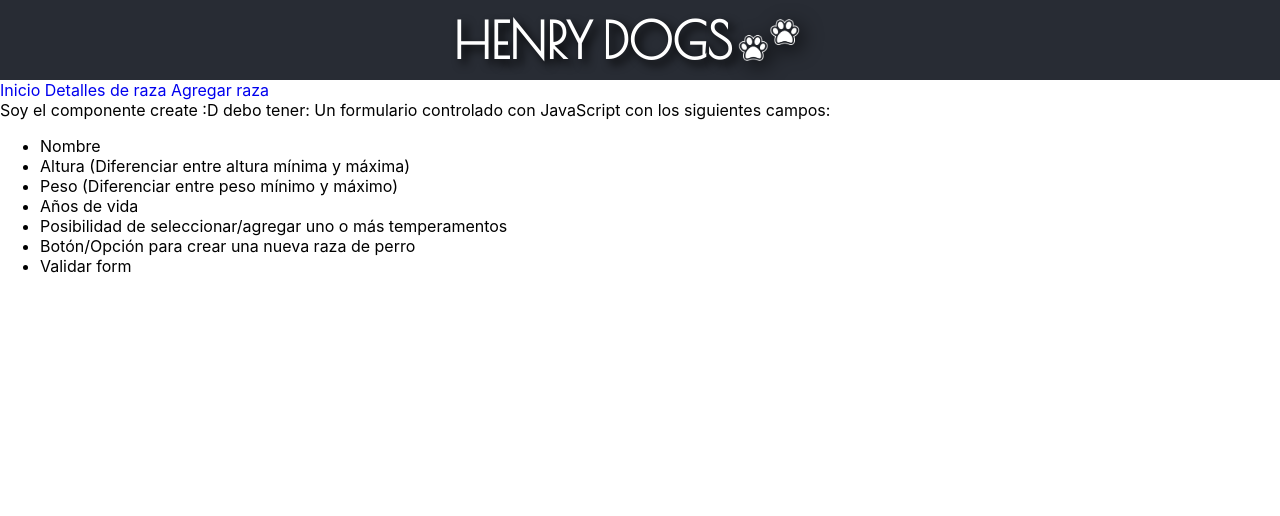
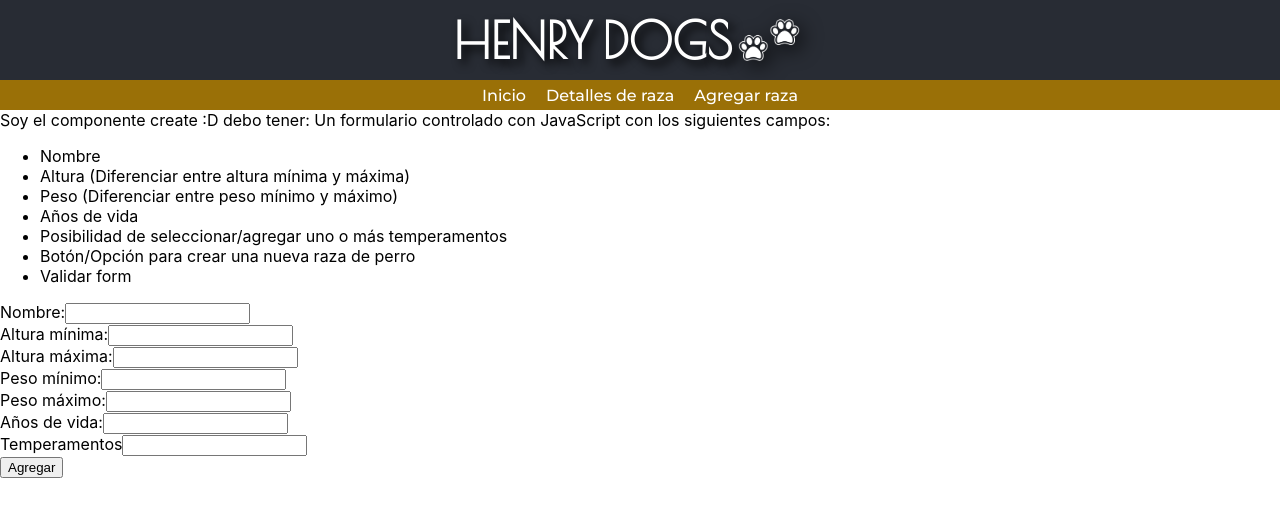
Before and after one commit to Ramiin/HENRY-DOGS, a React (Create React App) app in the folder client/: page /create in a window 1280 px wide. Shown: the top 516 px of the page. Built offline with nearby package versions, Linux system fonts and the light colour scheme; no server answers.

Commit message:
Form v1 without temps

```diff
--- a/client/src/Global.css
+++ b/client/src/Global.css
@@ -3,11 +3,13 @@
 html{
   padding: 0px;
   margin: 0px;
+
 }
 
 body{
   padding: inherit;
   margin: inherit;
+
 }
 
 a {
@@ -95,3 +97,28 @@ a {
   margin-left: -20px;
   filter: invert(100%) drop-shadow(5px 5px 10px black);;
 }
+
+
+/*  NAV BAR */
+
+
+#nav-bar{
+  display: flex;
+  align-items: center;
+  justify-content: center;
+  height: 30px;
+  width: 100%;
+  background-color: #9a7007;
+  }
+
+#nav-bar a{
+  color: white;
+  margin: auto 10px;
+  font-family: 'Montserrat', sans-serif;
+}
+
+.form-error{
+  margin: 0px;
+  color: red;
+  font-size: 12px;
+}
--- a/client/src/components/Create.jsx
+++ b/client/src/components/Create.jsx
@@ -1,6 +1,65 @@
-import React from 'react';
+import React, { useState, useEffect } from 'react';
+import { useDispatch, useSelector } from 'react-redux';
+import { getTemperaments } from '../redux/actions';
+import axios from 'axios';
+
 
 export default function Create(){
+
+
+
+    const [form, setForm] = useState({});
+    const [body, setBody] = useState({});
+    const [errors, setErrors] = useState({});
+    const temperaments = useSelector(state => state.temps);
+    const dispatch = useDispatch();
+
+    useEffect(()=>{
+        dispatch(getTemperaments())
+    }, [])
+
+    function handleFields(e){
+        setErrors(prevState => {
+            return {...prevState, [e.target.name]: ''}})
+        setForm(prevState => {
+            return {...prevState, [e.target.name]: e.target.value}
+        })
+
+
+    }
+
+    function handleErrors(e){
+
+        let error = function(){
+            if (e.target.name==='name') return 'El campo debe contener solo letras.';
+            if (e.target.name==='minheight' || e.target.name==='maxheight' || e.target.name==='minweight' || e.target.name==='maxweight' || e.target.name==='years') return 'El campo debe debe tener sólo números';
+        }()
+
+        setErrors(prevState => {
+            return {...prevState, [e.target.name]: error}
+        })
+
+    }
+
+    function handleForm(e){
+        if(e.target.name === 'name'){
+            /^[A-Za-zÁÉÍÓÚáéíóúñÑ ]+$/g.test(e.target.value) ? handleFields(e) : handleErrors(e)
+        }
+
+        if (e.target.name==='minheight' || e.target.name==='maxheight' || e.target.name==='minweight' || e.target.name==='maxweight' || e.target.name==='years'){
+            /^[0-9]$/.test(e.target.value) ? handleFields(e) : handleErrors(e)
+
+        }
+        else handleFields(e)
+
+
+    }
+
+    function handleSubmit(e){
+        e.preventDefault();
+        console.log(form)
+    }
+
     return (
         <div>
             Soy el componente create :D debo tener:
@@ -16,6 +75,37 @@ export default function Create(){
                 <li>Validar form</li>
             </ul>
 
+            <form action="" onSubmit={(e)=>{handleSubmit(e)}}>
+                <label htmlFor="name">Nombre:</label>
+                <input type="text" name='name'onChange={(e)=>handleForm(e)}/><br />
+                {errors.name && <p className='form-error'>{errors.name} </p> }
+
+                <label htmlFor="minheight">Altura mínima:</label>
+                <input type="text" name='minheight'onChange={handleForm}/><br />
+                {errors.minheight && <p className='form-error'>{errors.minheight} </p> }
+
+                <label htmlFor="maxheight">Altura máxima:</label>
+                <input type="text" name='maxheight'onChange={handleForm}/><br />
+                {errors.maxheight && <p className='form-error'>{errors.maxheight} </p> }
+
+                <label htmlFor="minweight">Peso mínimo:</label>
+                <input type="text" name='minweight'onChange={handleForm}/><br />
+                {errors.minweight && <p className='form-error'>{errors.minweight} </p> }
+
+                <label htmlFor="maxheight">Peso máximo:</label>
+                <input type="text" name='maxweight'onChange={handleForm}/><br />
+                {errors.maxweight && <p className='form-error'>{errors.maxweight} </p> }
+
+                <label htmlFor="years">Años de vida:</label>
+                <input type="text" name='years'onChange={handleForm}/><br />
+                {errors.years && <p className='form-error'>{errors.years} </p> }
+
+                <label htmlFor="temperamento">Temperamentos</label>
+                <input type="text" name='temp' onChange={handleForm}/><br />
+
+                <button type="submit">Agregar </button>
+
+        </form>
 
 
 
--- a/client/src/components/Nav.jsx
+++ b/client/src/components/Nav.jsx
@@ -4,7 +4,7 @@ import { NavLink } from 'react-router-dom';
 export default class Nav extends Component{
     render(){
         return (
-            <div>
+            <div id='nav-bar'>
                 <NavLink to = '/home' > Inicio </NavLink>
                 <NavLink to = '/details' > Detalles de raza </NavLink>
                 <NavLink to = '/create' > Agregar raza </NavLink>
--- a/client/src/redux/actions/index.js
+++ b/client/src/redux/actions/index.js
@@ -18,6 +18,14 @@ export const getDog = (id) =>{
             dispatch({type: 'GET_DOG', payload: json.data})
         })
     }
+}
+
+export const getTemperaments = () =>{
+    return (dispatch)=> fetch('http://localhost:3001/temperament')
+    .then(data => data.json())
+    .then(data =>{
+        dispatch({type: 'GET_TEMPERAMENTS', payload: data})
+    })
 }
 
 ////////////////////////////////////////////Esta es la misma sintaxis del ejercicio de arriba para obtener las houses pero en version arrow function:
--- a/client/src/redux/reducer/index.js
+++ b/client/src/redux/reducer/index.js
@@ -1,6 +1,7 @@
 const initialState = {
     dogs: [],
     dog: [],
+    temps: []
 };
 
 const rootReducer = (state = initialState, action) => {
@@ -16,6 +17,14 @@ const rootReducer = (state = initialState, action) => {
                 ...state,
                 dog: action.payload
             }
+
+        case 'GET_TEMPERAMENTS':
+            return {
+                ...state,
+                temps: action.payload
+            }
+
+
         default:
             return state;
     };
```
